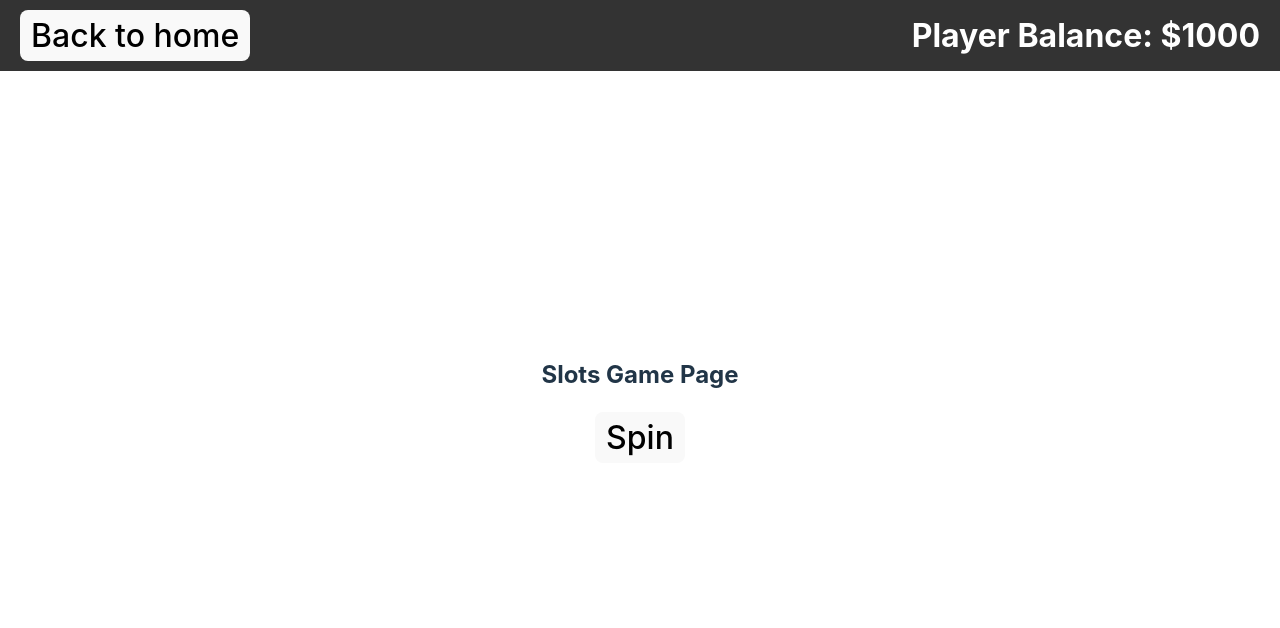
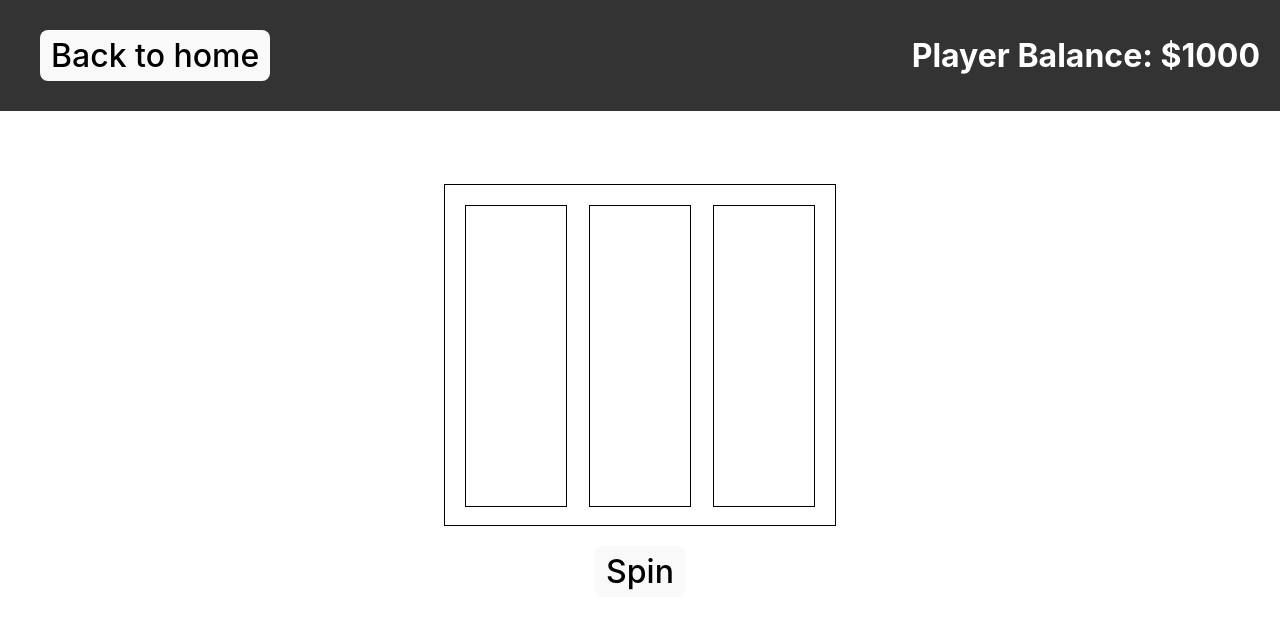
Before and after one commit to ThomasClifton/CasinoSim, a React (Vite) app: page /slots in a window 1280 px wide. Shown: the top 628 px of the page. Built offline with nearby package versions, Linux system fonts and the light colour scheme.

Commit message:
added grid container for slots and changed spin button to update all 3 columns

```diff
--- a/src/containers/SlotsGameContainer.tsx
+++ b/src/containers/SlotsGameContainer.tsx
@@ -1,4 +1,5 @@
 import React, { useState } from "react";
+import "/src/styles/_slots.css";
 
 const slotsItems = ['melon', 'heart', 'cherry', 'clover', 'bell', 'bar', 'seven'];
 const slotsImages: {[key:string]: string} = {
@@ -13,24 +14,31 @@ const slotsImages: {[key:string]: string} = {
 
 const Slots = () => {
 
-    const [selectedItem, setSelectedItem] = useState<string | null>(null);
+    const [selectedItems, setSelectedItems] = useState<Array<string | null>>([null, null, null]);
+
 
     const handleSpinClick = () => {
-        const randomIndex = Math.floor(Math.random() * slotsItems.length);
-        const randomItem = slotsItems[randomIndex];
-        setSelectedItem(randomItem);
-    }
+        const randomItems = slotsItems.map(() => {
+            const randomIndex = Math.floor(Math.random() * slotsItems.length);
+            return slotsItems[randomIndex];
+        }).slice(0, 3);
+        setSelectedItems(randomItems);
+    };
+
     return (
-        <div>
-            <h2>Slots Game Page</h2>
-            {/* Add Slots game content */}
+        <>
+            <div className="slotsContainer">
+                {selectedItems.map((selectedItem, index) => (
+                    <div className="column" key={index}>
+                        {selectedItem && <img src={slotsImages[selectedItem]} alt={selectedItem} />}
+                    </div>
+                ))}
+            </div>
             <button onClick={handleSpinClick}>Spin</button>
-            <div>
-                {selectedItem && <img src={slotsImages[selectedItem]}/>}
-            </div>
+        </>
 
-        </div>
     );
+
 };
 
 export default Slots;
--- a/src/styles/_slots.css
+++ b/src/styles/_slots.css
@@ -0,0 +1,21 @@
+.slotsContainer {
+    width: 350px;
+    height: 300px;
+    border: 1px solid black;
+    padding: 20px;
+    display: flex;
+    justify-content: space-between;
+    flex-direction: row;
+}
+
+.column {
+    border: 1px solid black;
+    width: 100px;
+    height: 300px;
+}
+button {
+    margin: 20px;
+}
+img {
+    margin: 5px;
+}
```
